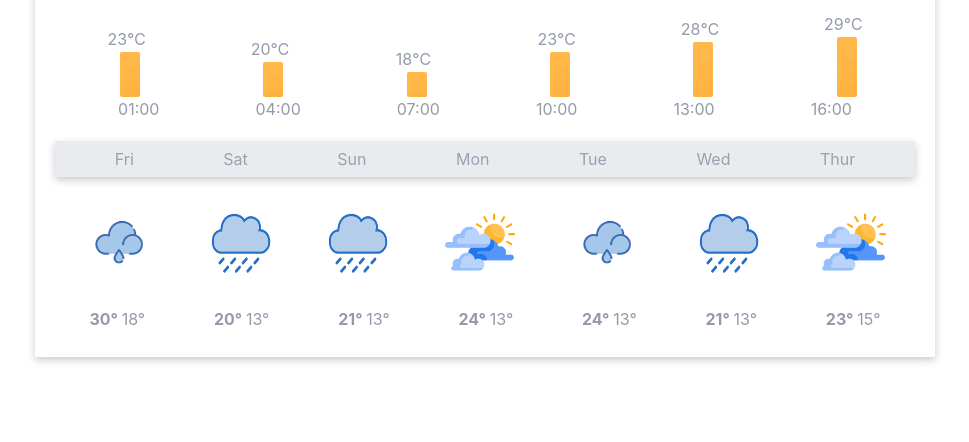
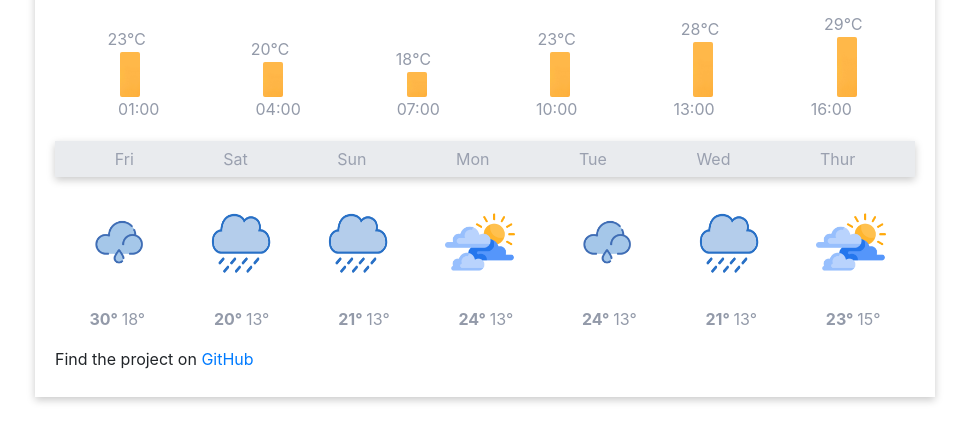
Before and after one commit to tyshchenkoola/sheCodes-6, a plain HTML site: page index.html in a window 1280 px wide. Shown: the part 218-660 px from the top of the page, without its empty margins (155-1124 px from the left). Drawn offline with nearby package versions, Linux system fonts and the light colour scheme.

Commit message:
new changes

```diff
--- a/index.html
+++ b/index.html
@@ -144,6 +144,8 @@
           <li class="temp-day"><span>23° </span>15°</li>
         </ul>
 
+        <p>Find the project on <a href="https://github.com/tyshchenkoola/sheCodes-6.git">GitHub</a></p>
+
       </footer>
 
     </div>
```
